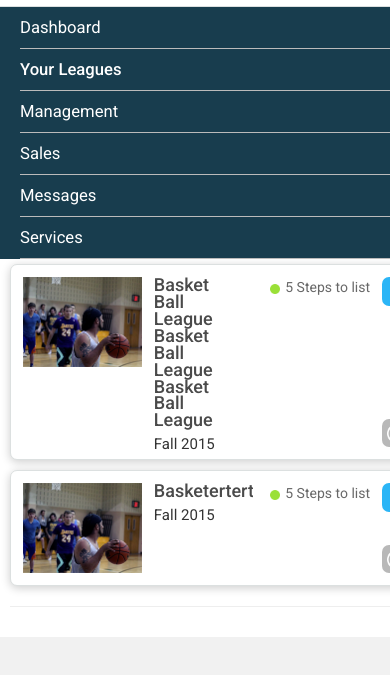
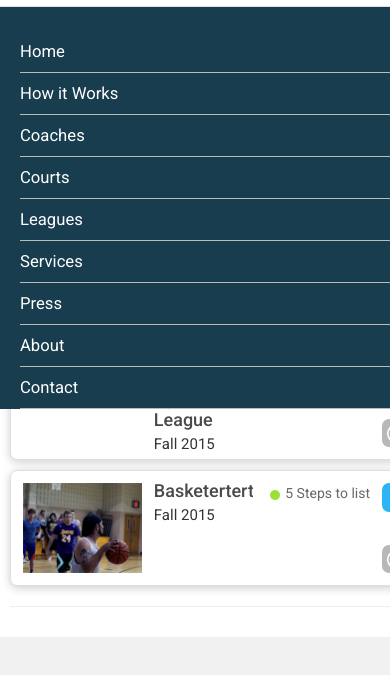
Before and after one commit to kate-florez/Wooter_Pages, a plain HTML site: page currentleagues.html in a window 390 px wide. Both pictures are taken after a click on the element 30 px from the left and 24 px from the top of the page. Shown: the part 43-718 px from the top of the page. Drawn offline with nearby package versions, Linux system fonts and the light colour scheme.

Commit message:
Changed profile menu for mobile

```diff
--- a/css/currentleagues.css
+++ b/css/currentleagues.css
@@ -48,6 +48,15 @@ body {
     background-color: #03A9F4;
 }
 
+.hamburger_menu_list{
+    display: none;
+}
+
+.hamburger_menu_list ul{
+   display: inline;
+    list-style: none;
+}
+
 .cl_container{
     min-width: 480px;
     max-width: 1170px;
@@ -66,7 +75,7 @@ nav{
     position: relative;
 }
 
-nav .hamburger_menu{
+nav .hamburger_menu_button{
     display: none;
     height: calc(50px - 30px);
     width: 30px;
@@ -77,11 +86,12 @@ nav .hamburger_menu{
     z-index: 1;
     cursor: pointer;
 }
-nav .hamburger_menu span:nth-child(1){
+
+nav .hamburger_menu_button span:nth-child(1){
     margin-top: 0 !important;
 }
 
-nav .hamburger_menu .icon-bar{
+nav .hamburger_menu_button .icon-bar{
     width: inherit;
     height: 3px;
     margin-top: 5px;
--- a/css/currentleagues_resp.css
+++ b/css/currentleagues_resp.css
@@ -31,12 +31,16 @@
         position: relative;
     }
 
+    .hamburger_menu_list{
+        display: inline;
+    }
+
     nav {
         height: 50px;
         border-bottom: 1px solid #dce0e0;
     }
 
-    nav .hamburger_menu{
+    nav .hamburger_menu_button{
         display: inline;
     }
 
--- a/currentleagues.html
+++ b/currentleagues.html
@@ -27,7 +27,7 @@
 
         <nav>
 
-            <div class="hamburger_menu test1">
+            <div class="hamburger_menu_button">
                     <span class="icon-bar"></span>
                     <span class="icon-bar"></span>
                     <span class="icon-bar"></span>
@@ -48,14 +48,14 @@
                          </a>
                     </li>
                     <li><a>David</a></li>
-                    <li><a><img class="nav_profile_img test1" src="images/profile_image.png" alt=""/></a></li>
+                    <li><a><img class="nav_profile_img" src="images/profile_image.png" alt=""/></a></li>
                 </ul>
             </div>
 
         </nav>
 
 
-        <div class="profile_options animated">
+        <div class="profile_options profile_options1 animated">
             <div class="first">
                 <div class="second animated"><a href="dash.html">Dashboard</a></div>
                 <div class="second active animated"><a href="">Your Leagues</a></div>
@@ -64,6 +64,46 @@
                 <div class="second animated"><a href="">Messages</a></div>
                 <div class="second animated"><a href="">Services</a></div>
             </div>
+        </div>
+
+        <div class="profile_options hamburger_menu_list">
+            <ul class="first">
+                <li class="second animated">
+                    <a href="index.html">Home</a>
+                </li>
+
+                <li class="second animated">
+                    <a href="how-it-works.html">How it Works</a>
+                </li>
+
+                <li class="second animated">
+                    <a href="coaches.html">Coaches</a>
+                </li>
+
+                <li class="second animated">
+                    <a href="#contact">Courts</a>
+                </li>
+
+                <li class="second animated">
+                    <a href="leagues.html">Leagues</a>
+                </li>
+
+                <li class="second animated">
+                    <a href="#about">Services</a>
+                </li>
+
+                <li class="second animated">
+                    <a href="#">Press</a>
+                </li>
+
+                <li class="second animated">
+                    <a href="#about">About</a>
+                </li>
+
+                <li class="second animated">
+                    <a href="#contact">Contact</a>
+                </li>
+            </ul>
         </div>
     </header>
 
--- a/js/custom.js
+++ b/js/custom.js
@@ -4,38 +4,41 @@
 
 $(document).ready(function(){
 
-    $(".test1").click(function(){
-        var arra= $( ".profile_options" ).attr('class').split(" ");
-        var x=arra.length;
-        for (var j= 0;j< x; j++){
-            arra[j];
-            if(arra[j]=="profile_options_show"){
-                console.log(arra[j]);
-                $( ".profile_options" ).removeClass( "profile_options_show" );
-                $( ".profile_options" ).removeClass( "slideInLeft" );
-            }
-            else{
-                console.log("no");
-                $( ".profile_options" ).addClass( "profile_options_show" );
-                //$( ".profile_options" ).addClass( "slideInLeft" );
-            }
+    $(".nav_profile_img").click(function(){
+        $( ".hamburger_menu_list" ).removeClass( "profile_options_show" );
+        $( ".hamburger_menu_list" ).removeClass( "slideInLeft" );
+        $( ".hamburger_menu_list .first .second" ).removeClass( "fadeInUp" );
+        $( ".profile_options1" ).toggleClass( "profile_options_show" );
+        $( ".profile_options1" ).toggleClass( "slideInLeft" );
+        $( ".profile_options1 .first .second" ).toggleClass( "fadeInUp" );
+
+        var count = $(".profile_options1 .first .second").length;
+        for (var i=1; i<=count;i++){
+            var a=(i/20+"s");
+
+            $( ".profile_options1 .first .second:nth-child("+ i +")" ).css("animation-delay",a);
 
         }
 
+    });
 
-        $( ".first .second" ).toggleClass( "fadeInUp" );
+    $(".hamburger_menu_button").click(function(){
+        $( ".profile_options1" ).removeClass("profile_options_show"  );
+        $( ".profile_options1" ).removeClass( "slideInLeft" );
+        $( ".profile_options1 .first .second" ).removeClass( "fadeInUp" );
 
-        var count = $(".first .second").length;
-        for (var i=1; i<=count;i++){
-            var a=(i/20+"s");
+        $( ".hamburger_menu_list" ).toggleClass( "profile_options_show" );
+        $( ".hamburger_menu_list" ).toggleClass( "slideInLeft" );
+        $( ".hamburger_menu_list .first .second" ).toggleClass( "fadeInUp" );
 
-            $( ".first .second:nth-child("+ i +")" ).css("animation-delay",a);
+        var count1 = $(".hamburger_menu_list .first .second").length;
+        for (var j=1; j<=count1;j++){
+            var b=(j/20+"s");
+
+            $( ".hamburger_menu_list .first .second:nth-child("+ j +")" ).css("animation-delay",b);
 
         }
 
-
-
-        console.log(arra);
     });
 
 });
```
Also changed, not shown: 1 other file.
